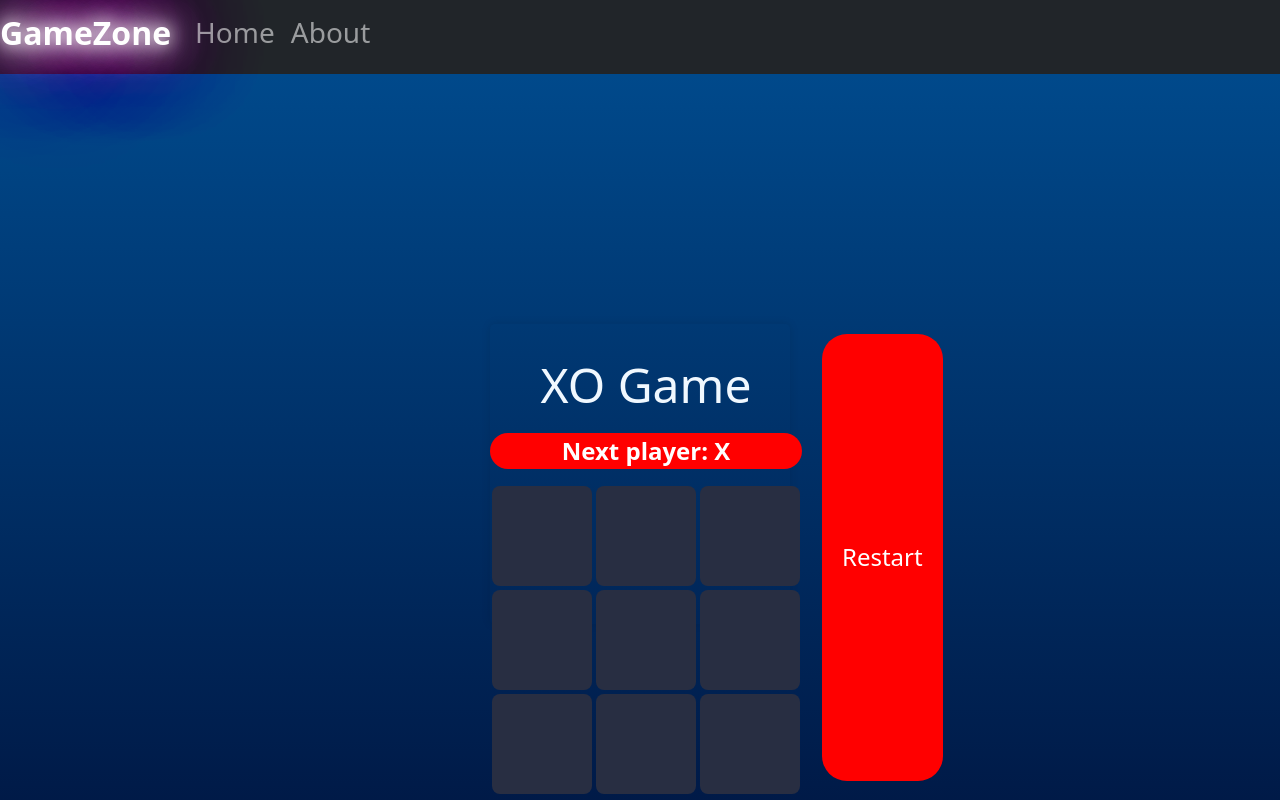
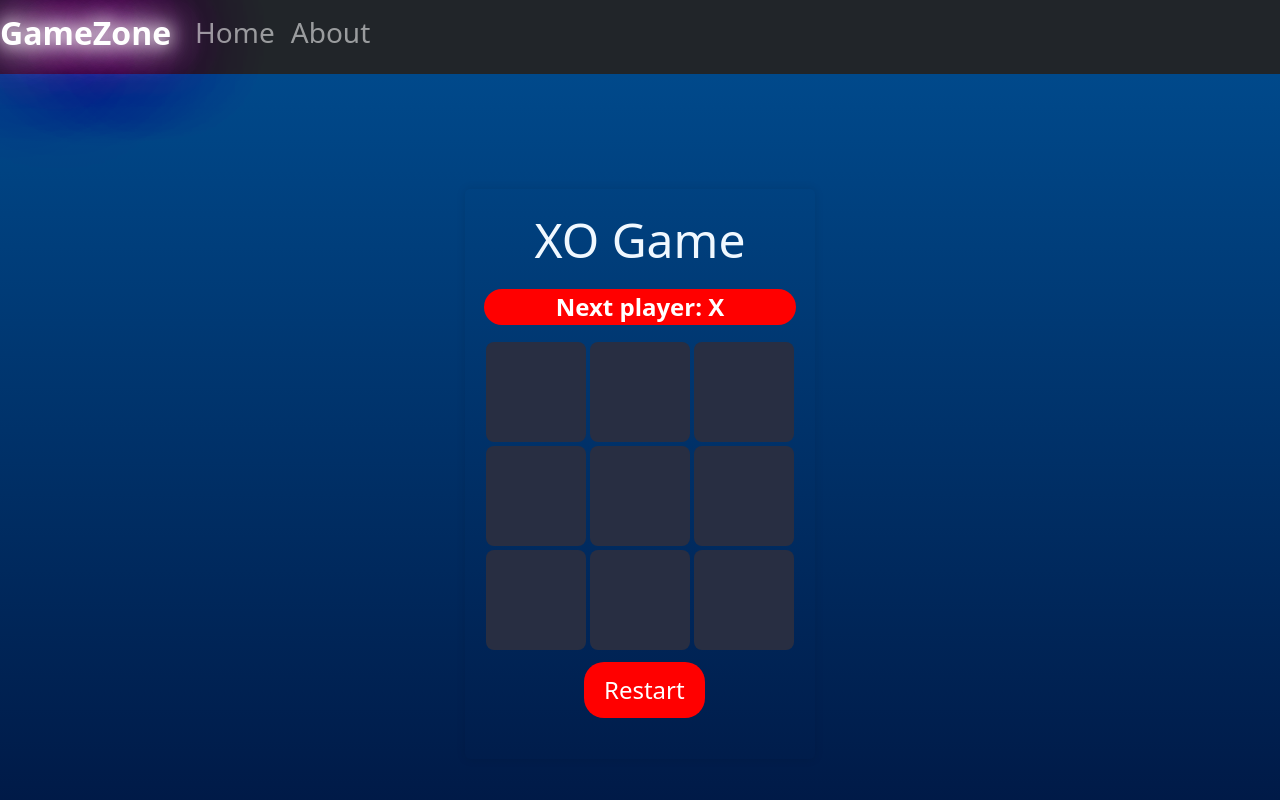
Before and after one commit to NiranjanHebli/GameZone, a React (Create React App) app: page /xo in a window 1280 px wide. Shown: the top 800 px of the page. Built offline with nearby package versions, Linux system fonts and the light colour scheme.

Commit message:
Bugs fixed in XO

```diff
--- a/src/containers/MemoryGame/MemoryGame.js
+++ b/src/containers/MemoryGame/MemoryGame.js
@@ -82,9 +82,10 @@ const MemoryGame = () => {
 
       </div>
 
-      <button onClick={handleOnClick}>Restart</button>
 
     </div>
+
+    <button onClick={handleOnClick}>Restart</button>
 
     </>
   );
--- a/src/containers/XO/XO.css
+++ b/src/containers/XO/XO.css
@@ -25,11 +25,14 @@
 
   .board {
     display: grid;
+    justify-content: center;
+    align-items: center;
+    display: flex;
     grid-template-columns: repeat(3, 1fr);
     grid-template-rows: repeat(3, 1fr);
     gap: 10px;
-    width: 300px;
-    height: 300px;
+    width: 350px;
+    height: 570px;
     border-radius: 5px;
     box-shadow: 0 0 10px rgba(0, 0, 0, 0.1);
   }
@@ -52,13 +55,15 @@
     text-align: center;
   }
 
-  .btn-danger{
+  .btn-dangerXO{
     background-color: red;
     align-items: center;
-    margin-bottom: 20px;
     justify-content: center;
+    display: flex;
     color: white;
     border-radius: 20px;
+    margin-left: 100px;
+
   }
   .square:hover {
     background-color: #e2e8f0;
--- a/src/containers/XO/XO.js
+++ b/src/containers/XO/XO.js
@@ -60,6 +60,7 @@ function Board() {
         {renderSquare(7)}
         {renderSquare(8)}
       </div>
+      <button className="btn-dangerXO" onClick={handleOnClick}>Restart</button>
     </div>
   );
 }
@@ -68,16 +69,17 @@ const handleOnClick=()=>{
 }
 function XO() {
   return (
-
-    <div className="game">
+ <>  <div className="game">
       <div className="board">
         <Board />
-        <button className="btn-danger" onClick={handleOnClick}>Restart</button>
+
       </div>
+
 
     </div>
 
 
+</>
   );
 }
 
```
